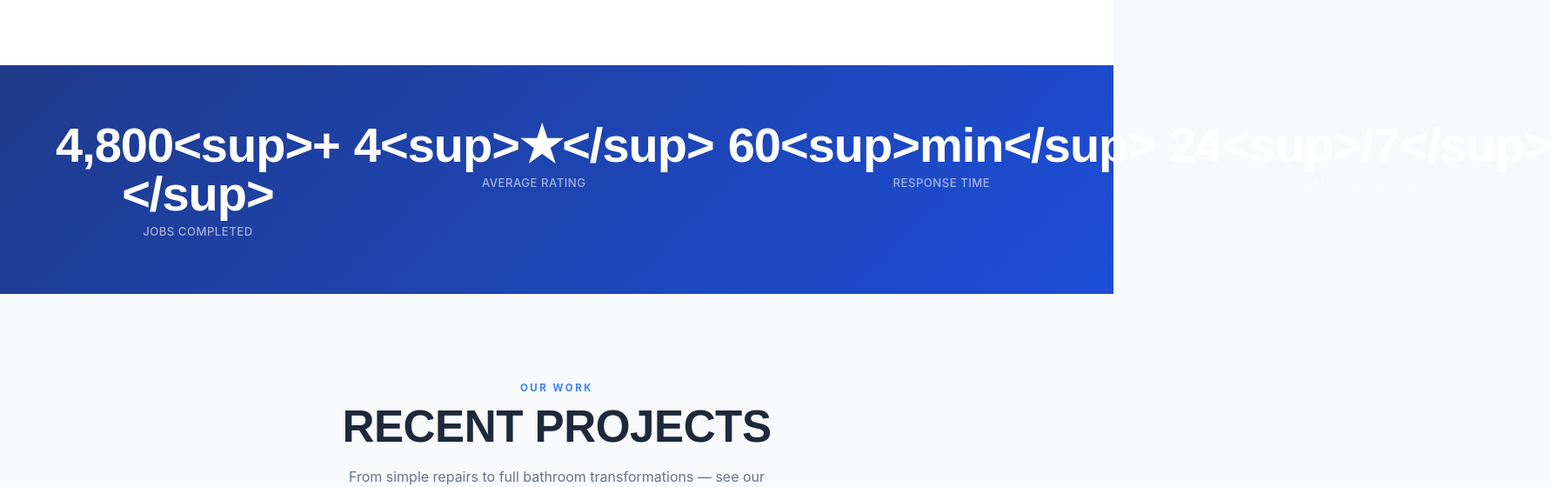
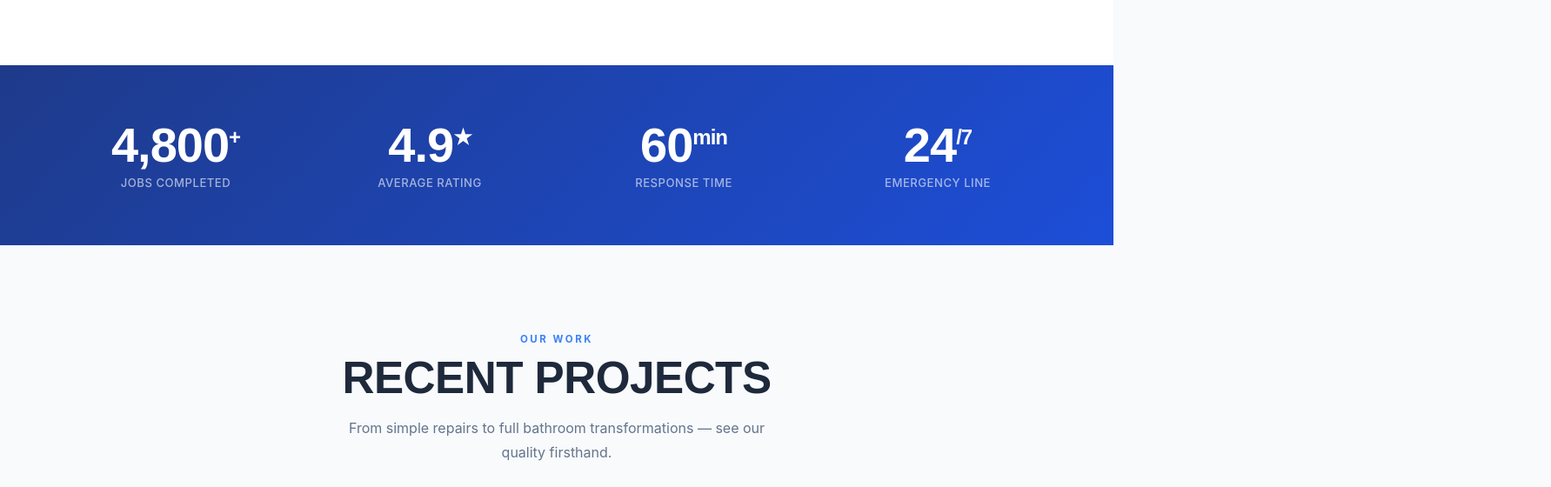
Before and after one commit to elcast-debug/website, a website: page public/index.html in a window 1280 px wide. Shown: the part 3140-3700 px from the top of the page at 87% size, 1783 px wide, since content can reach past the window. Drawn offline with Linux system fonts and the light colour scheme.

Commit message:
Update index.html

```diff
--- a/public/index.html
+++ b/public/index.html
@@ -776,24 +776,29 @@
   }, { threshold: 0.08 });
   fadeEls.forEach(el => obs.observe(el));
 
-  // ── COUNTER ANIMATION ──
-  function animateCounter(el, target, suffix) {
+  // ── COUNTER ANIMATION (FIXED) ──
+function animateCounter(el, target, suffix, isFloat) {
   let current = 0;
   const step = target / 60;
   const timer = setInterval(() => {
     current += step;
     if (current >= target) { current = target; clearInterval(timer); }
-      el.textContent = Math.floor(current).toLocaleString() + suffix;
+    const display = isFloat ? current.toFixed(1) : Math.floor(current).toLocaleString();
+    el.innerHTML = display + `<sup>${suffix}</sup>`;
   }, 25);
 }
 
 const statsObs = new IntersectionObserver((entries) => {
   entries.forEach(e => {
     if (e.isIntersecting) {
-        const nums = [['4,800', 4800, '+'], ['4.9', 4.9, '★'], ['60', 60, 'min'], ['24', 24, '/7']];
+      const configs = [
+        { val: 4800, suffix: '+',   float: false },
+        { val: 4.9,  suffix: '★',  float: true  },
+        { val: 60,   suffix: 'min', float: false },
+        { val: 24,   suffix: '/7',  float: false },
+      ];
       document.querySelectorAll('.stat-num').forEach((el, i) => {
-          const [,val, suf] = nums[i];
-          animateCounter(el, val, `<sup>${suf}</sup>`);
+        animateCounter(el, configs[i].val, configs[i].suffix, configs[i].float);
       });
       statsObs.disconnect();
     }
```
Lines whose indentation alone changed are shown as unchanged.
